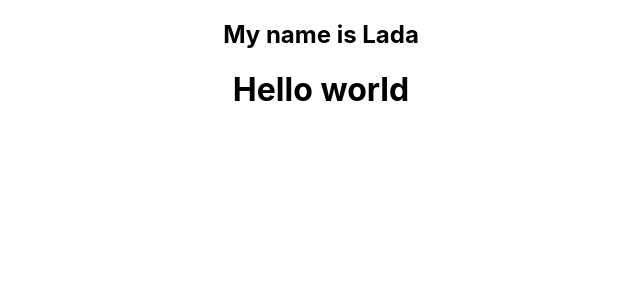
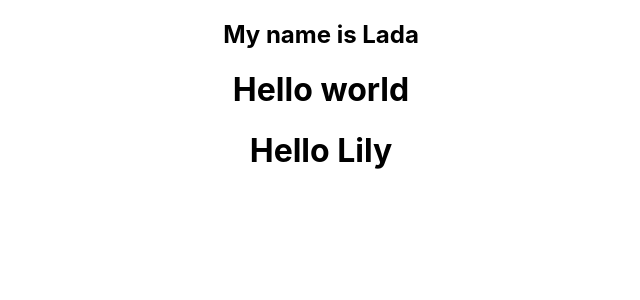
Before and after one commit to phoebehala/github-practice, a React (Create React App) app: page / in a window 1280 px wide. Shown: the top 300 px of the page, without its empty margins (319-959 px from the left). Built offline with nearby package versions, Linux system fonts and the light colour scheme.

Commit message:
added greeting

```diff
--- a/src/App.js
+++ b/src/App.js
@@ -6,6 +6,7 @@ function App() {
     <div className="App">
       <h2>My name is Lada</h2>
       <h1>Hello world</h1>
+      <h1>Hello Lily</h1>
     </div>
   );
 }
```
